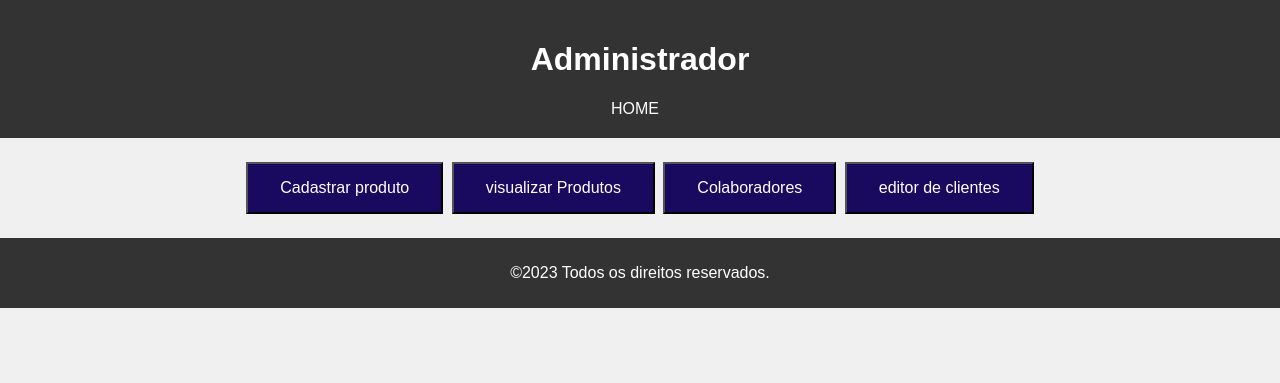
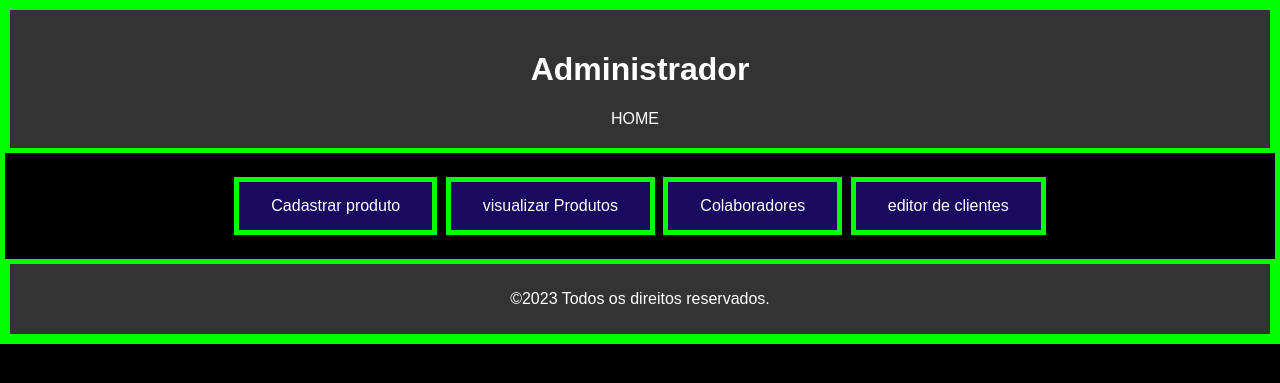
Before and after one commit to LuisGabrielCananPh/individuo, a PHP site: page /adm.php in a window 1280 px wide. Shown: the top 383 px of the page. Run offline with PHP 8.4, Linux system fonts and the light colour scheme.

Commit message:
Add files via upload

```diff
--- a/resp/adm.css
+++ b/resp/adm.css
@@ -2,7 +2,10 @@ body {
     font-family: Arial, sans-serif;
     margin: 0;
     padding: 0;
-    background-color: #f0f0f0;
+    background-color: #000000;
+    border: 5px;
+    border-style:solid;
+    border-color: rgb(0, 255, 0);
   }
 
   header {
@@ -10,27 +13,35 @@ body {
     color: #fff;
     padding: 20px;
     text-align: center;
+    border: 5px;
+    border-style:solid;
+    border-color: rgb(0, 255, 0);
   }
+
 
   nav ul {
     list-style: none;
     margin: 0;
     padding: 0;
+
   }
 
   nav li {
     display: inline-block;
     margin-right: 10px;
+
   }
 
   nav a {
     text-decoration: none;
     color: #fff;
+
   }
 
   section.contato {
     text-align: center;
     margin: 20px;
+
   }
 
   button {
@@ -43,6 +54,9 @@ body {
     font-size: 16px;
     margin: 4px 2px;
     cursor: pointer;
+    border: 5px;
+    border-style:solid;
+    border-color: rgb(0, 255, 0);
   }
 
   footer {
@@ -50,4 +64,7 @@ body {
     color: #fff;
     text-align: center;
     padding: 10px;
+    border: 5px;
+    border-style:solid;
+    border-color: rgb(0, 255, 0);
   }
--- a/resp/adm.php
+++ b/resp/adm.php
@@ -8,6 +8,7 @@
     <title>contato</title>
 </head>
 <body>
+
     <header>
         <h1> Administrador</h1>
         <nav>
@@ -19,6 +20,7 @@
         </nav>
 
     </header>
+
     <section class="contato">
     <a href="form3.php"><button>Cadastrar produto</button></a>
     <a href="cardapio.html"><button>visualizar Produtos</button></a>
```
Also changed, not shown: resp/form2.php (+11 -4 lines).
